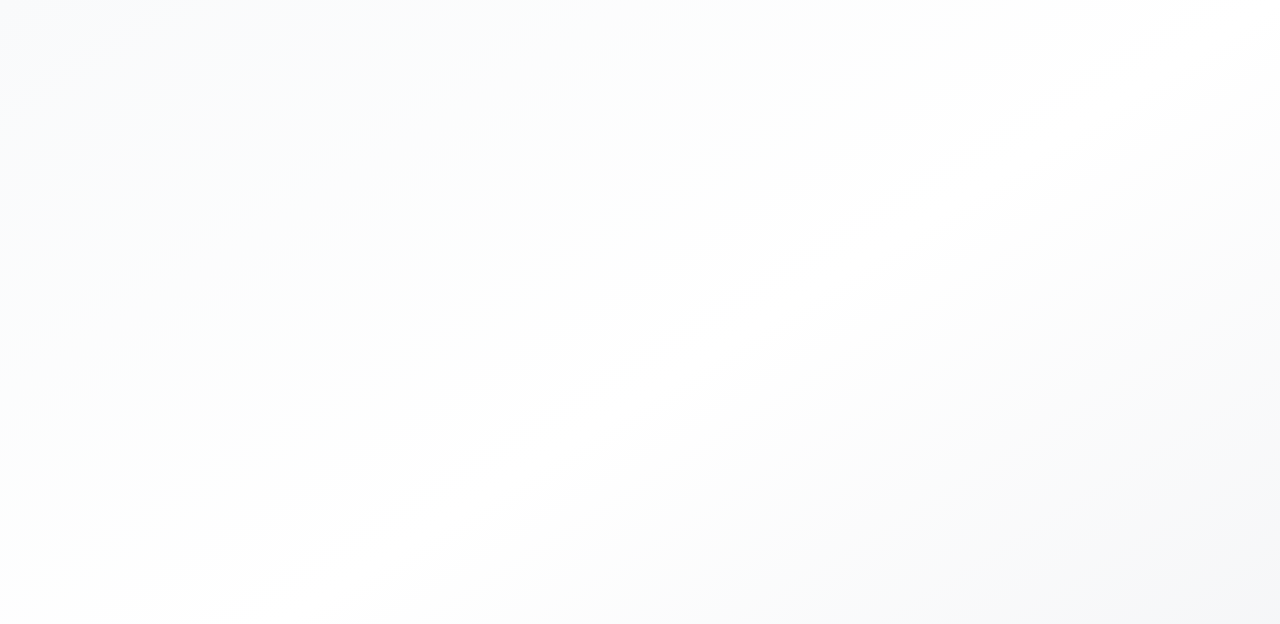
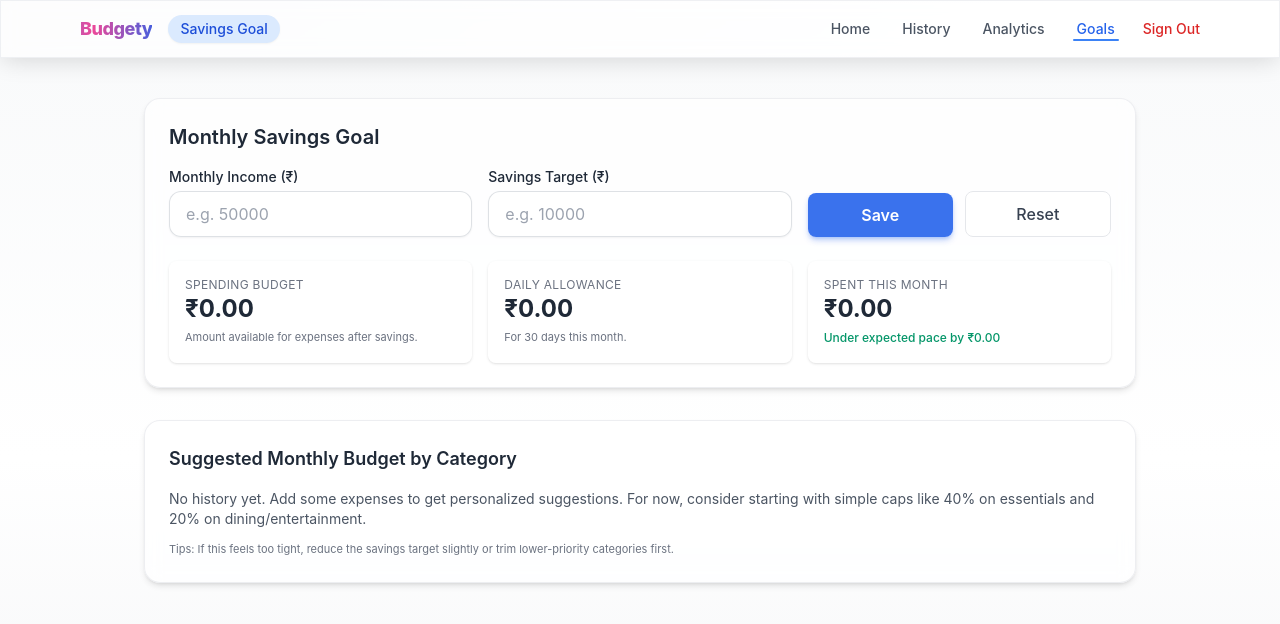
Before and after one commit to rohit27m/budgety, a React (Create React App) app in the folder frontend/: page /goals in a window 1280 px wide. Before the commit this address had no page. Shown: the top 624 px of the page. Built offline with nearby package versions, Linux system fonts and the light colour scheme.

Commit message:
feat(goals): add Savings Goal planner page with income/target inputs, per-category suggestions, and navbar route

```diff
--- a/frontend/src/App.js
+++ b/frontend/src/App.js
@@ -6,6 +6,7 @@ import Analytics from "./components/Analytics";
 // import LandingPage from "./components/LandingPage";
 import Login from "./components/Login";
 import Navbar from "./navbar";
+import GoalPlanner from "./components/GoalPlanner";
 
 // Layout component to inject Navbar with dynamic title based on route
 const Layout = ({ children, onSignOut }) => {
@@ -16,6 +17,7 @@ const Layout = ({ children, onSignOut }) => {
     "/home": "Dashboard",
     "/history": "Expense History",
     "/analytics": "Analytics",
+    "/goals": "Savings Goal",
     "/login": "Login"
   };
   const title = titleMap[path] || "";
@@ -77,6 +79,14 @@ function App() {
           }
         />
         <Route
+          path="/goals"
+          element={
+            <Layout onSignOut={handleSignOut}>
+              <GoalPlanner />
+            </Layout>
+          }
+        />
+        <Route
           path="/login"
           element={
             <Layout onSignOut={handleSignOut}>
--- /dev/null
+++ b/frontend/src/components/GoalPlanner.js
@@ -0,0 +1,196 @@
+import React, { useEffect, useMemo, useState } from "react";
+
+const CATEGORIES = ["Beauty", "Travel", "Education", "Food", "Health", "Other"];
+
+// Savings Goal Planner
+// Lets users set a monthly income and a savings goal, then suggests per-category budgets
+// based on historical spending proportions from localStorage "expenses".
+const GoalPlanner = () => {
+  const [income, setIncome] = useState("");
+  const [target, setTarget] = useState("");
+  const [saved, setSaved] = useState(false);
+
+  // Keep categories consistent across the app
+  const categories = CATEGORIES; // stable identity
+
+  useEffect(() => {
+    const storedIncome = localStorage.getItem("bt_goal_income");
+    const storedTarget = localStorage.getItem("bt_goal_target");
+    if (storedIncome) setIncome(storedIncome);
+    if (storedTarget) setTarget(storedTarget);
+  }, []);
+
+  const parseGBDate = (dStr) => {
+    // Home.js stores date as toLocaleDateString("en-GB") => dd/mm/yyyy
+    if (!dStr) return null;
+    const parts = dStr.split("/");
+    if (parts.length !== 3) return null;
+    const [dd, mm, yyyy] = parts.map((p) => parseInt(p, 10));
+    if (!yyyy || !mm || !dd) return null;
+    return new Date(yyyy, mm - 1, dd);
+  };
+
+  const expenses = useMemo(() => {
+    try {
+      return JSON.parse(localStorage.getItem("expenses")) || [];
+    } catch (e) {
+      return [];
+    }
+  }, []);
+
+  const now = new Date();
+  const currentMonth = now.getMonth();
+  const currentYear = now.getFullYear();
+  const daysInMonth = new Date(currentYear, currentMonth + 1, 0).getDate();
+
+  const thisMonthExpenses = useMemo(() => {
+    return expenses.filter((e) => {
+      const d = parseGBDate(e.date);
+      return d && d.getMonth() === currentMonth && d.getFullYear() === currentYear;
+    });
+  }, [expenses, currentMonth, currentYear]);
+
+  const thisMonthSpent = thisMonthExpenses.reduce((sum, e) => sum + (e.amount || 0), 0);
+
+  const totalsAllTime = useMemo(() => {
+    const map = new Map();
+    for (const c of CATEGORIES) map.set(c, 0);
+    for (const e of expenses) {
+      const curr = map.get(e.category) ?? 0;
+      map.set(e.category, curr + (e.amount || 0));
+    }
+    return map;
+  }, [expenses]);
+
+  const totalAll = Array.from(totalsAllTime.values()).reduce((a, b) => a + b, 0);
+
+  const numericIncome = parseFloat(income || "0");
+  const numericTarget = parseFloat(target || "0");
+  const spendBudget = Math.max(0, (isFinite(numericIncome) ? numericIncome : 0) - (isFinite(numericTarget) ? numericTarget : 0));
+  const dailyAllowance = spendBudget > 0 ? spendBudget / daysInMonth : 0;
+
+  const today = now.getDate();
+  const expectedSpendByToday = spendBudget * (today / daysInMonth);
+  const delta = thisMonthSpent - expectedSpendByToday; // positive => over expected pace
+
+  const recommendations = categories.map((cat) => {
+    const catTotal = totalsAllTime.get(cat) || 0;
+    const share = totalAll > 0 ? catTotal / totalAll : 0;
+    const suggested = spendBudget * share;
+    return {
+      category: cat,
+      share,
+      suggested
+    };
+  });
+
+  const handleSave = () => {
+    localStorage.setItem("bt_goal_income", income || "");
+    localStorage.setItem("bt_goal_target", target || "");
+    setSaved(true);
+    setTimeout(() => setSaved(false), 2000);
+  };
+
+  const handleReset = () => {
+    setIncome("");
+    setTarget("");
+    localStorage.removeItem("bt_goal_income");
+    localStorage.removeItem("bt_goal_target");
+  };
+
+  const warn = numericTarget > numericIncome && numericIncome > 0;
+
+  return (
+    <div className="min-h-screen bg-gradient-to-b from-gray-50 via-white to-gray-100 dark:from-gray-950 dark:via-gray-900 dark:to-gray-800 text-gray-800 dark:text-gray-100">
+      <main className="max-w-5xl mx-auto px-4 py-10 space-y-8 fade-in">
+        <section className="card">
+          <h3 className="text-xl font-semibold mb-4">Monthly Savings Goal</h3>
+          <div className="grid md:grid-cols-3 gap-4">
+            <div>
+              <label className="block text-sm font-medium mb-1">Monthly Income (₹)</label>
+              <input
+                type="number"
+                className="input"
+                placeholder="e.g. 50000"
+                value={income}
+                onChange={(e) => setIncome(e.target.value)}
+                min="0"
+              />
+            </div>
+            <div>
+              <label className="block text-sm font-medium mb-1">Savings Target (₹)</label>
+              <input
+                type="number"
+                className="input"
+                placeholder="e.g. 10000"
+                value={target}
+                onChange={(e) => setTarget(e.target.value)}
+                min="0"
+              />
+            </div>
+            <div className="flex items-end gap-3">
+              <button onClick={handleSave} className="btn-primary w-full">Save</button>
+              <button onClick={handleReset} className="btn-secondary w-full">Reset</button>
+            </div>
+          </div>
+          {warn && (
+            <p className="mt-3 text-sm text-red-600 dark:text-red-400">Savings target exceeds income. Lower the target or increase income.</p>
+          )}
+          <div className="mt-6 grid md:grid-cols-3 gap-4">
+            <div className="p-4 rounded-lg bg-white/60 dark:bg-gray-800/60 shadow">
+              <div className="text-xs uppercase tracking-wide text-gray-500 dark:text-gray-400">Spending Budget</div>
+              <div className="text-2xl font-bold">₹{spendBudget.toFixed(2)}</div>
+              <div className="text-[11px] text-gray-500 dark:text-gray-400 mt-1">Amount available for expenses after savings.</div>
+            </div>
+            <div className="p-4 rounded-lg bg-white/60 dark:bg-gray-800/60 shadow">
+              <div className="text-xs uppercase tracking-wide text-gray-500 dark:text-gray-400">Daily Allowance</div>
+              <div className="text-2xl font-bold">₹{dailyAllowance.toFixed(2)}</div>
+              <div className="text-[11px] text-gray-500 dark:text-gray-400 mt-1">For {daysInMonth} days this month.</div>
+            </div>
+            <div className="p-4 rounded-lg bg-white/60 dark:bg-gray-800/60 shadow">
+              <div className="text-xs uppercase tracking-wide text-gray-500 dark:text-gray-400">Spent This Month</div>
+              <div className="text-2xl font-bold">₹{thisMonthSpent.toFixed(2)}</div>
+              <div className={`text-[12px] mt-1 font-medium ${delta > 0 ? 'text-amber-600 dark:text-amber-400' : 'text-emerald-600 dark:text-emerald-400'}`}>
+                {delta > 0 ? `Over expected pace by ₹${Math.abs(delta).toFixed(2)}` : `Under expected pace by ₹${Math.abs(delta).toFixed(2)}`}
+              </div>
+            </div>
+          </div>
+          {saved && (
+            <div className="mt-3 text-sm text-emerald-600 dark:text-emerald-400">Saved!</div>
+          )}
+        </section>
+
+        <section className="card">
+          <h3 className="text-lg font-semibold mb-4">Suggested Monthly Budget by Category</h3>
+          {totalAll === 0 ? (
+            <p className="text-sm text-gray-600 dark:text-gray-400">No history yet. Add some expenses to get personalized suggestions. For now, consider starting with simple caps like 40% on essentials and 20% on dining/entertainment.</p>
+          ) : (
+            <div className="overflow-x-auto -mx-4 px-4">
+              <table className="min-w-full text-sm">
+                <thead>
+                  <tr className="text-left text-gray-600 dark:text-gray-300">
+                    <th className="py-2">Category</th>
+                    <th className="py-2">History Share</th>
+                    <th className="py-2">Suggested (₹)</th>
+                  </tr>
+                </thead>
+                <tbody className="divide-y divide-gray-200 dark:divide-gray-700">
+                  {recommendations.map((r) => (
+                    <tr key={r.category}>
+                      <td className="py-2 font-medium text-gray-800 dark:text-gray-100">{r.category}</td>
+                      <td className="py-2">{(r.share * 100).toFixed(1)}%</td>
+                      <td className="py-2 font-semibold text-primary-700 dark:text-primary-300">₹{r.suggested.toFixed(2)}</td>
+                    </tr>
+                  ))}
+                </tbody>
+              </table>
+            </div>
+          )}
+          <p className="text-[11px] text-gray-500 dark:text-gray-400 mt-3">Tips: If this feels too tight, reduce the savings target slightly or trim lower-priority categories first.</p>
+        </section>
+      </main>
+    </div>
+  );
+};
+
+export default GoalPlanner;
--- a/frontend/src/navbar.js
+++ b/frontend/src/navbar.js
@@ -9,7 +9,8 @@ const Navbar = ({ title = "", onSignOut }) => {
   const links = [
     { to: "/home", label: "Home" },
     { to: "/history", label: "History" },
-    { to: "/analytics", label: "Analytics" }
+    { to: "/analytics", label: "Analytics" },
+    { to: "/goals", label: "Goals" }
   ];
 
   const isActive = (path) => location.pathname === path;
```
